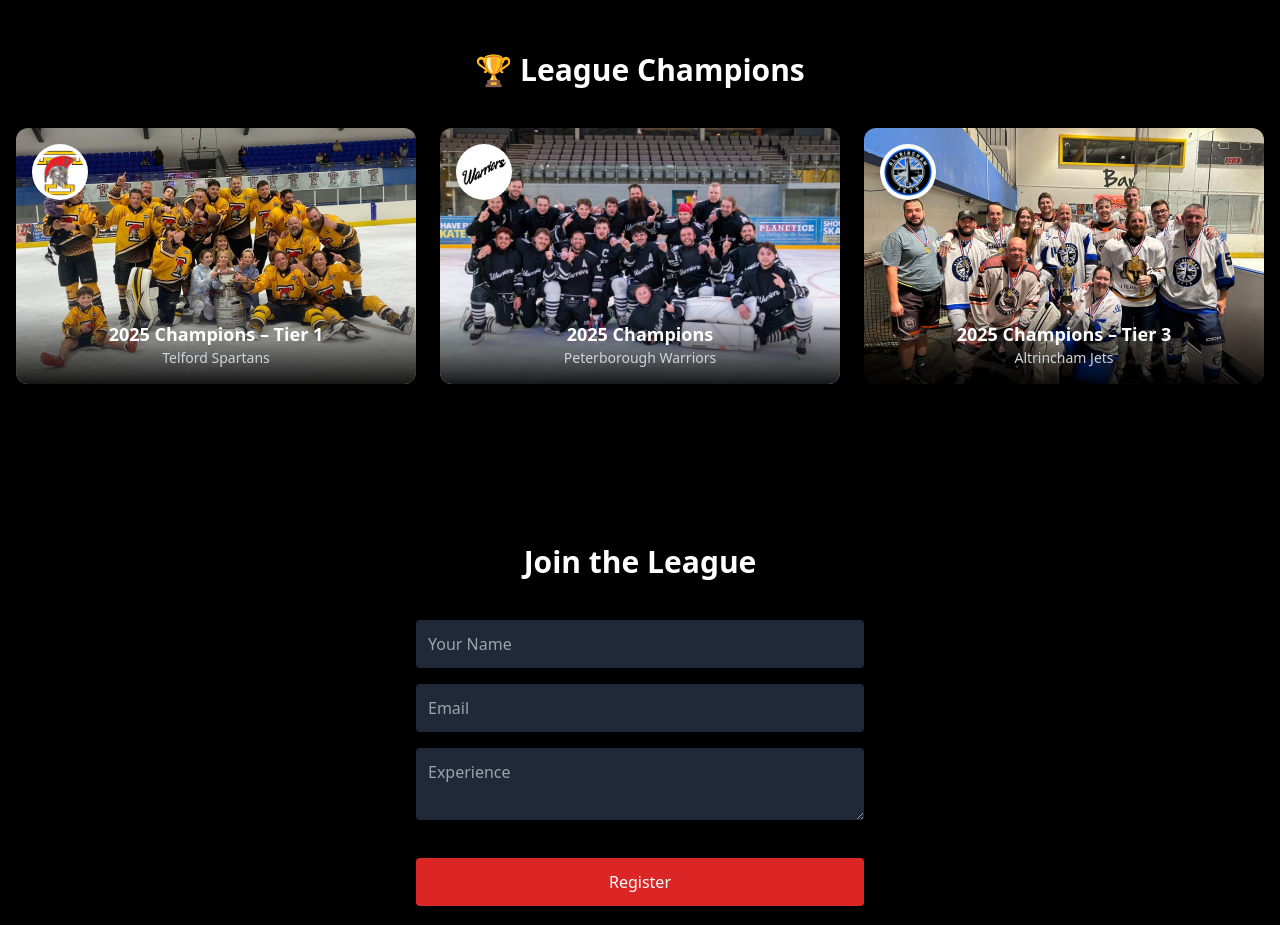
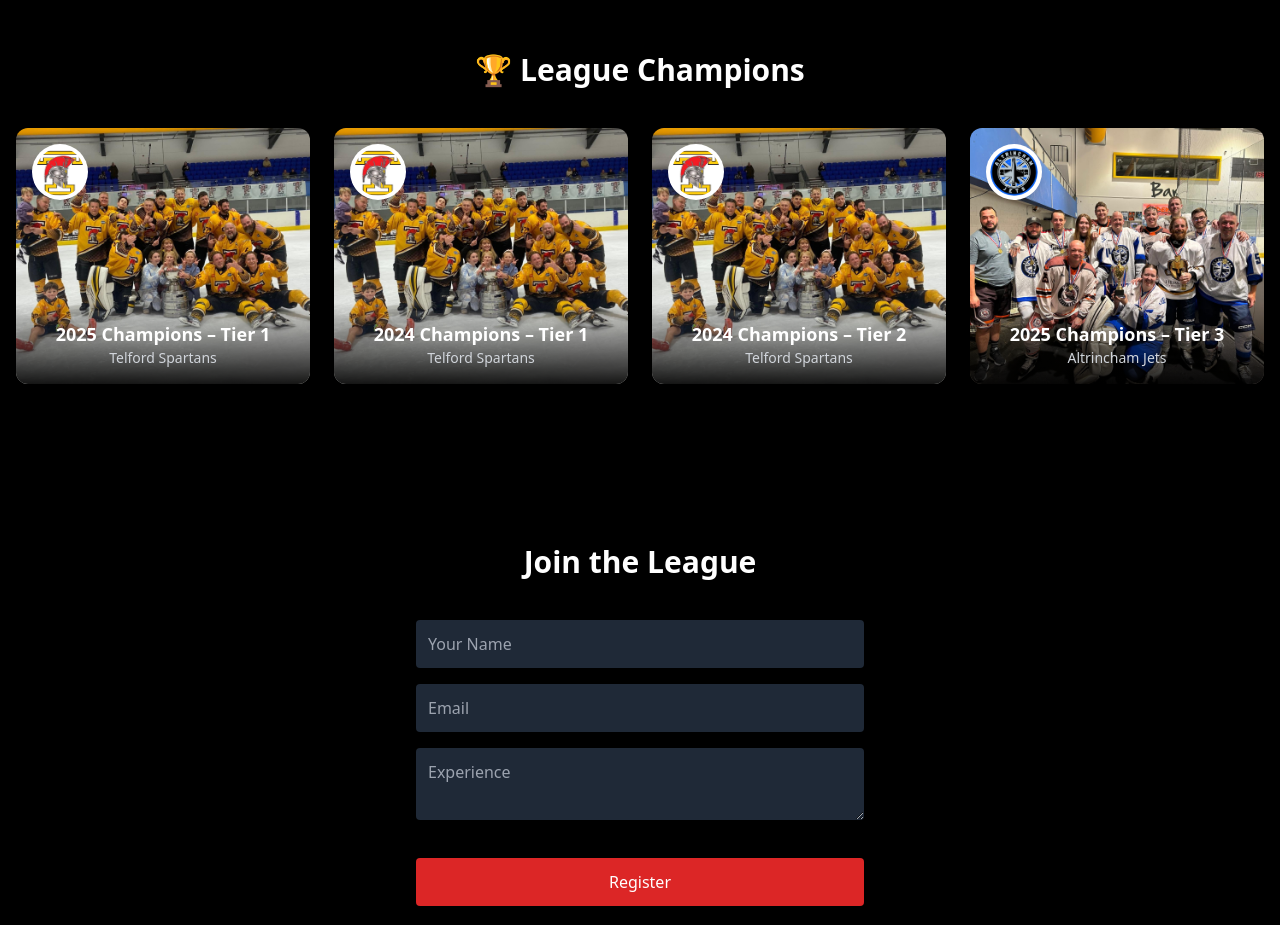
Before and after one commit to pgarv34/National-Ice-Hockey-Club, a plain HTML site: page index.html in a window 1280 px wide. Shown: the part 2100-3025 px from the top of the page. Drawn offline with nearby package versions, Linux system fonts and the light colour scheme.

Commit message:
Update index.html

```diff
--- a/index.html
+++ b/index.html
@@ -84,12 +84,11 @@
 <section id="gallery" class="max-w-7xl mx-auto py-20 px-4">
   <h2 class="text-3xl font-bold mb-10 text-center">🏆 League Champions</h2>
 
-  <div class="grid grid-cols-1 sm:grid-cols-2 md:grid-cols-3 gap-6">
+  <div class="grid grid-cols-1 sm:grid-cols-2 md:grid-cols-4 gap-6">
 
-    <!-- Telford Spartans -->
+    <!-- 2025 Tier 1 – Telford Spartans -->
     <div class="group relative overflow-hidden rounded-xl">
       <img src="./telford-team.jpg" class="w-full h-64 object-cover group-hover:scale-110 transition duration-500">
-
       <img src="./spartans.png" class="absolute top-4 left-4 w-14 h-14 bg-white p-1 rounded-full shadow-lg">
 
       <div class="absolute bottom-0 bg-gradient-to-t from-black/90 to-transparent w-full p-4 text-center">
@@ -98,22 +97,31 @@
       </div>
     </div>
 
-    <!-- Peterborough Warriors -->
+    <!-- 2024 Tier 1 – Telford Spartans -->
     <div class="group relative overflow-hidden rounded-xl">
-      <img src="./warriors-team.jpg" class="w-full h-64 object-cover group-hover:scale-110 transition duration-500">
-
-      <img src="./warriors.png" class="absolute top-4 left-4 w-14 h-14 bg-white p-1 rounded-full shadow-lg">
+      <img src="./telford-team.jpg" class="w-full h-64 object-cover group-hover:scale-110 transition duration-500">
+      <img src="./spartans.png" class="absolute top-4 left-4 w-14 h-14 bg-white p-1 rounded-full shadow-lg">
 
       <div class="absolute bottom-0 bg-gradient-to-t from-black/90 to-transparent w-full p-4 text-center">
-        <p class="font-bold text-lg">2025 Champions</p>
-        <p class="text-sm text-gray-300">Peterborough Warriors</p>
+        <p class="font-bold text-lg">2024 Champions – Tier 1</p>
+        <p class="text-sm text-gray-300">Telford Spartans</p>
       </div>
     </div>
 
-    <!-- Altrincham Jets -->
+    <!-- 2024 Tier 2 – Telford Spartans -->
+    <div class="group relative overflow-hidden rounded-xl">
+      <img src="./telford-team.jpg" class="w-full h-64 object-cover group-hover:scale-110 transition duration-500">
+      <img src="./spartans.png" class="absolute top-4 left-4 w-14 h-14 bg-white p-1 rounded-full shadow-lg">
+
+      <div class="absolute bottom-0 bg-gradient-to-t from-black/90 to-transparent w-full p-4 text-center">
+        <p class="font-bold text-lg">2024 Champions – Tier 2</p>
+        <p class="text-sm text-gray-300">Telford Spartans</p>
+      </div>
+    </div>
+
+    <!-- 2025 Tier 3 – Altrincham Jets -->
     <div class="group relative overflow-hidden rounded-xl">
       <img src="./jets-team.jpg" class="w-full h-64 object-cover group-hover:scale-110 transition duration-500">
-
       <img src="./jets.png" class="absolute top-4 left-4 w-14 h-14 bg-white p-1 rounded-full shadow-lg">
 
       <div class="absolute bottom-0 bg-gradient-to-t from-black/90 to-transparent w-full p-4 text-center">
```
